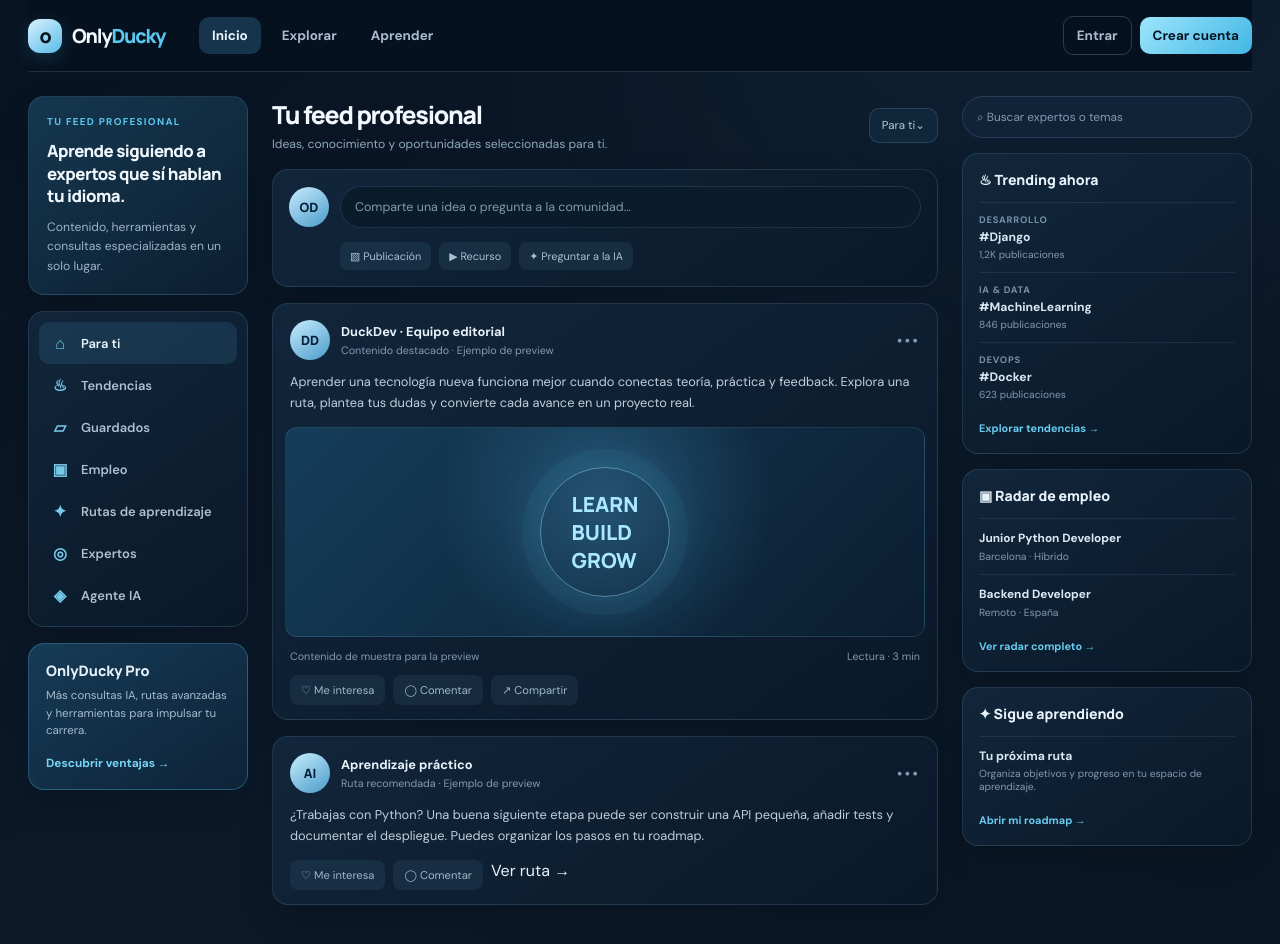
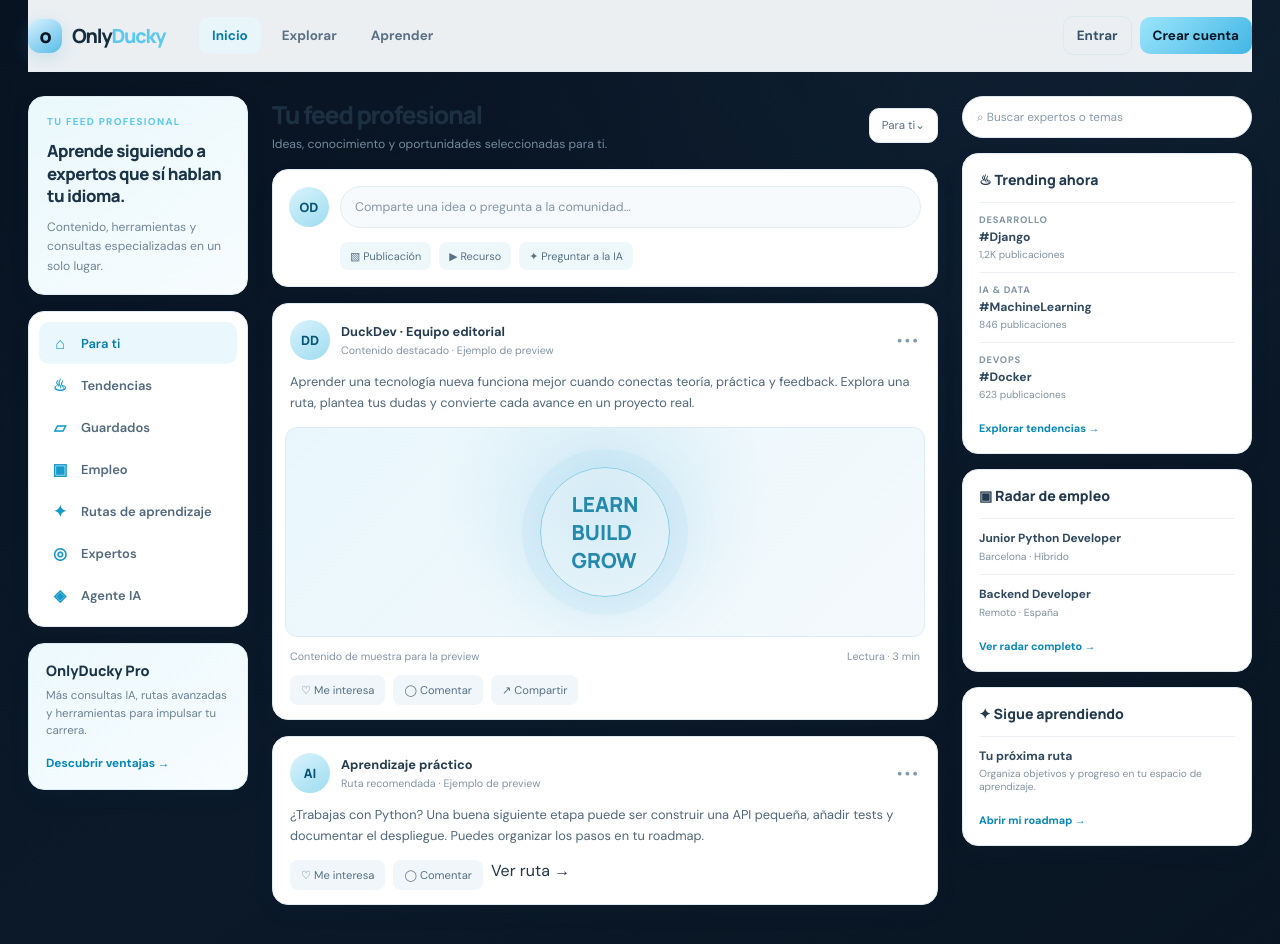
Before and after one commit to CWM-du/OnlyDucks, a Next.js app: page / in a window 1280 px wide. Shown: the top 944 px of the page. Built offline with nearby package versions, Linux system fonts and the light colour scheme.

Commit message:
style: brighten OnlyDucks feed and add profile card styles

```diff
--- a/src/app/feed-layout.css
+++ b/src/app/feed-layout.css
@@ -89,3 +89,52 @@
  .od-social .od-bottom-nav span { color:#77d4f3; font-size:1rem; }
 }
 @media(prefers-reduced-motion:reduce) { .od-social * { scroll-behavior:auto!important; transition:none!important; } }
+
+/* Light editorial palette */
+.od-social { color:#24384b; }
+.od-social .od-topbar { background:rgba(250,253,255,.94); border-bottom-color:#e4edf3; }
+.od-social .od-brand span:last-child { color:#152b3e; }
+.od-social .od-topnav a,.od-social .od-top-actions a { color:#5c7184; }
+.od-social .od-topnav a:hover,.od-social .od-topnav a.active { color:#087eae; background:#e8f6fc; }
+.od-social .od-top-actions .od-login { border-color:#dce7ee; color:#395267; }
+.od-social .od-layout { color:#24384b; }
+.od-social .od-sidebar-card,.od-social .od-panel,.od-social .od-post,.od-social .od-composer { border-color:#e2ebf1; background:#fff; box-shadow:0 8px 24px rgba(29,65,91,.055); }
+.od-social .od-intro-card { background:linear-gradient(145deg,#eaf8fc,#f7fcfe); }
+.od-social .od-intro-card h2 { color:#1c3448; }
+.od-social .od-intro-card p:last-child { color:#71869a; }
+.od-social .od-menu a { color:#52697d; }
+.od-social .od-menu a:hover,.od-social .od-menu a.active { color:#087eae; background:#eaf7fc; }
+.od-social .od-menu .od-menu-icon { color:#159acb; }
+.od-social .od-pro-card { border-color:#d8edf7; background:linear-gradient(145deg,#edf9fd,#f7fcff); }
+.od-social .od-pro-card strong { color:#1c3448; }
+.od-social .od-pro-card p { color:#6c8397; }
+.od-social .od-pro-card a,.od-social .od-panel-link { color:#0788b9; }
+.od-social .od-feed-heading h1 { color:#1c3042; }
+.od-social .od-feed-heading p { color:#75899b; }
+.od-social .od-filter { border-color:#e0eaf0; color:#587084; background:#fff; }
+.od-social .od-avatar { color:#075577; background:linear-gradient(145deg,#d9f3fc,#9edcf0); }
+.od-social .od-composer-prompt { border-color:#e3edf2; color:#8497a7; background:#f7fafc; }
+.od-social .od-composer-actions span { color:#577287; background:#eef7fa; }
+.od-social .od-post-author strong { color:#253c50; }
+.od-social .od-post-author span,.od-social .od-post-stats { color:#8395a5; }
+.od-social .od-post-copy { color:#50677b; }
+.od-social .od-post-visual { border-color:#dcecf3; background:radial-gradient(circle at 50% 35%,rgba(81,167,211,.16),transparent 48%),linear-gradient(135deg,#e9f7fc,#f4f9fc); }
+.od-social .od-visual-orbit { border-color:#8ccfe6; box-shadow:0 0 0 18px rgba(94,178,219,.07),0 0 55px rgba(65,176,225,.12); color:#2489ad; }
+.od-social .od-post-actions span { color:#567187; background:#f0f6f9; }
+.od-social .od-search { border-color:#e1eaf0; color:#30495e; background:#fff; }
+.od-social .od-search::placeholder { color:#8a9baa; }
+.od-social .od-panel h2 { color:#243a4e; }
+.od-social .od-trend,.od-social .od-job { border-top-color:#edf1f4; }
+.od-social .od-trend small { color:#8295a5; }
+.od-social .od-trend strong,.od-social .od-job strong { color:#30495e; }
+.od-social .od-trend span,.od-social .od-job span { color:#8193a2; }
+.od-social .od-bottom-nav { border-top-color:#e1eaf0; background:rgba(250,253,255,.97); }
+.od-social .od-bottom-nav a { color:#637b8e; }
+.od-social .od-bottom-nav span { color:#159acb; }
+.od-social .od-profile-card { display:flex; align-items:center; gap:11px; padding:13px; }
+.od-social .od-profile-avatar { display:grid; flex:none; place-items:center; width:42px; height:42px; border:2px solid #fff; border-radius:50%; color:#075577; background:linear-gradient(145deg,#d8f2fb,#8ed2e9); box-shadow:0 0 0 1px #cce7f1; font:800 .78rem Manrope,sans-serif; }
+.od-social .od-profile-meta { flex:1; min-width:0; }
+.od-social .od-profile-meta strong { display:block; overflow:hidden; color:#294258; font-size:.76rem; text-overflow:ellipsis; white-space:nowrap; }
+.od-social .od-profile-meta span { display:block; margin-top:3px; color:#8194a4; font-size:.65rem; }
+.od-social .od-profile-link { color:#168db8; font-size:.68rem; font-weight:750; }
+@media(max-width:720px) { .od-social .od-bottom-nav { background:rgba(250,253,255,.97); } }
```
